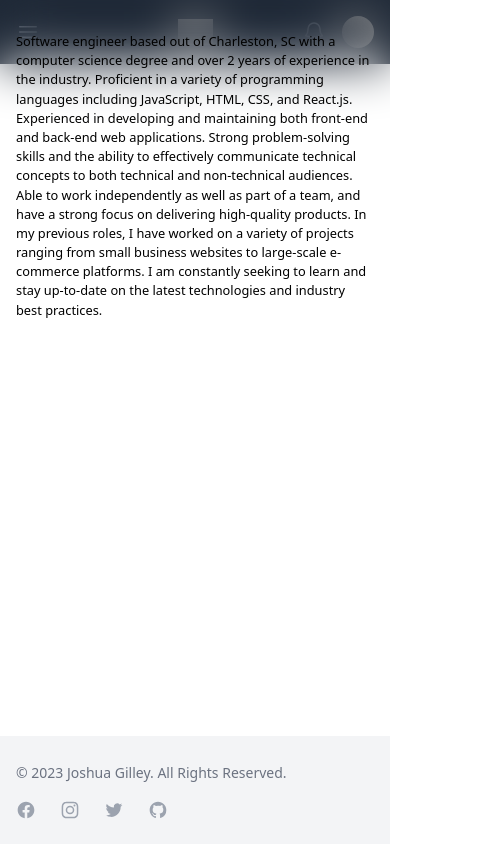
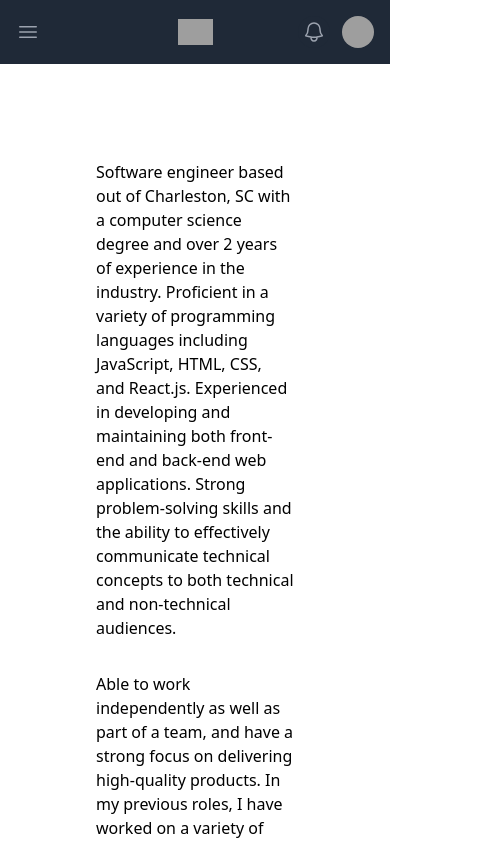
Before and after one commit to joshuadgilley/joshgilley.com, a Next.js app: page /about in a window 390 px wide. Shown: the top 844 px of the page, 480 px wide, since content can reach past the window. Built offline with nearby package versions, Linux system fonts and the light colour scheme; grey boxes are pictures that could not be loaded.

Commit message:
fixed mobile styling issues

```diff
--- a/pages/about.tsx
+++ b/pages/about.tsx
@@ -1,5 +1,5 @@
 import Head from "next/head";
-import styles from "../styles/Home.module.css";
+import styles from "../styles/About.module.css";
 
 export default function About() {
   return (
@@ -7,7 +7,8 @@ export default function About() {
       <Head>
         <title>Josh Gilley</title>
         <meta name="description" content="Generated by create next app" />
-        <meta name="viewport" content="width=device-width, initial-scale=1" />
+        {/* <meta name="viewport" content="width=device-width, initial-scale=1" /> */}
+        <meta content='width=device-width,initial-scale=1,maximum-scale=1,user-scalable=no' name='viewport' />
         <link rel="icon" href="/favicon.ico" />
       </Head>
       <main className={styles.main}>
@@ -19,8 +20,10 @@ export default function About() {
             JavaScript, HTML, CSS, and React.js. Experienced in developing and
             maintaining both front-end and back-end web applications. Strong
             problem-solving skills and the ability to effectively communicate
-            technical concepts to both technical and non-technical audiences.
-            Able to work independently as well as part of a team, and have a
+            technical concepts to both technical and non-technical audiences.&nbsp;
+          </p>
+          <p>
+          Able to work independently as well as part of a team, and have a
             strong focus on delivering high-quality products. In my previous
             roles, I have worked on a variety of projects ranging from small
             business websites to large-scale e-commerce platforms. I am
--- a/pages/blog.tsx
+++ b/pages/blog.tsx
@@ -16,7 +16,7 @@ export default function Blog({
       <Head>
         <title>Josh Gilley</title>
         <meta name="description" content="Generated by create next app" />
-        <meta name="viewport" content="width=device-width, initial-scale=1" />
+        <meta content='width=device-width,initial-scale=1,maximum-scale=1,user-scalable=no' name='viewport' />
         <link rel="icon" href="/favicon.ico" />
       </Head>
       <div className={style.wrapper}>
--- a/pages/contact.tsx
+++ b/pages/contact.tsx
@@ -68,7 +68,7 @@ export default function Contact() {
       <Head>
         <title>Josh Gilley</title>
         <meta name="description" content="Generated by create next app" />
-        <meta name="viewport" content="width=device-width, initial-scale=1" />
+        <meta content='width=device-width,initial-scale=1,maximum-scale=1,user-scalable=no' name='viewport' />
         <link rel="icon" href="/favicon.ico" />
       </Head>
       <main className={styles.main}>
--- a/pages/index.tsx
+++ b/pages/index.tsx
@@ -10,7 +10,7 @@ export default function Home() {
       <Head>
         <title>Josh Gilley</title>
         <meta name="description" content="Generated by create next app" />
-        <meta name="viewport" content="width=device-width, initial-scale=1" />
+        <meta content='width=device-width,initial-scale=1,maximum-scale=1,user-scalable=no' name='viewport' />
         <link rel="icon" href="/favicon.ico" />
       </Head>
       <main className={styles.main}>
--- a/pages/projects.tsx
+++ b/pages/projects.tsx
@@ -16,7 +16,7 @@ export default function Blog({
       <Head>
         <title>Josh Gilley</title>
         <meta name="description" content="Generated by create next app" />
-        <meta name="viewport" content="width=device-width, initial-scale=1" />
+        <meta content='width=device-width,initial-scale=1,maximum-scale=1,user-scalable=no' name='viewport' />
         <link rel="icon" href="/favicon.ico" />
       </Head>
       <div className={style.wrapper}>
--- /dev/null
+++ b/styles/About.module.css
@@ -0,0 +1,16 @@
+.main {
+    display: flex;
+    flex-direction: column;
+    justify-content: space-between;
+    align-items: center;
+    padding: 5rem;
+  }
+
+  .description p {
+    position: relative;
+    margin: 0;
+    padding: 1rem;
+    background-color: rgba(var(--callout-rgb), 0.5);
+    border: 1px solid rgba(var(--callout-border-rgb), 0.3);
+    border-radius: var(--border-radius);
+  }
--- a/styles/Slug.module.css
+++ b/styles/Slug.module.css
@@ -1,5 +1,5 @@
 .post {
-    width: 800px;
+    width: 95vw;
     margin: auto;
     background-color: #eeeeee;
     color: black;
```
Also changed, not shown: styles/BlogHeaderComponent.module.css (+16 -5 lines).
